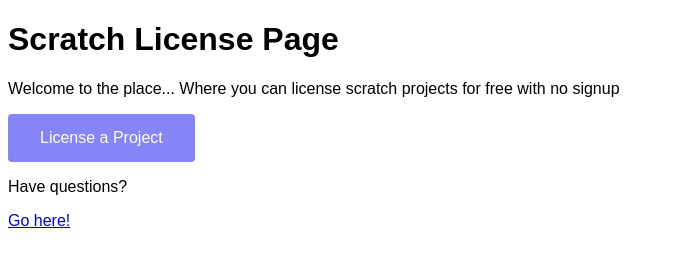
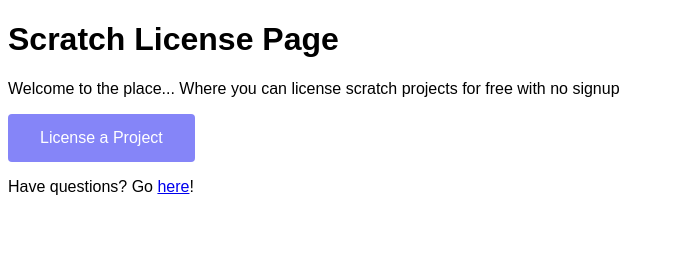
Before and after one commit to likeIcare2022/scratch-license, a plain HTML site: page index.html in a window 1280 px wide. Shown: the whole page, without its empty margins (0-674 px from the left). Drawn offline with Linux system fonts and the light colour scheme.

Commit message:
Update index.html

```diff
--- a/index.html
+++ b/index.html
@@ -27,7 +27,7 @@
         <h1>Scratch License Page</h1>
         <p>Welcome to the place... Where you can license scratch projects for free with no signup</p>
         <button type="button" class="btn" onclick="button_clicked()">License a Project</button>
-        <p>Have questions?</p><a href="https://scratch.mit.edu/projects/1048184475/">Go here!</a>
+        <p>Have questions? Go <a href="https://scratch.mit.edu/projects/1048184475/">here</a>!</p>
     </body>
     <script>
         function button_clicked() {
```
